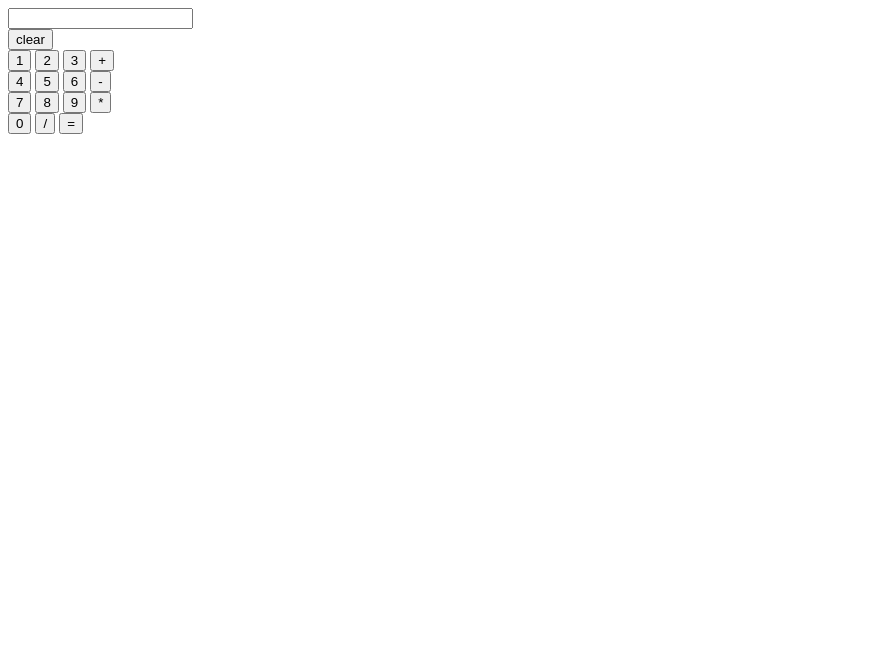
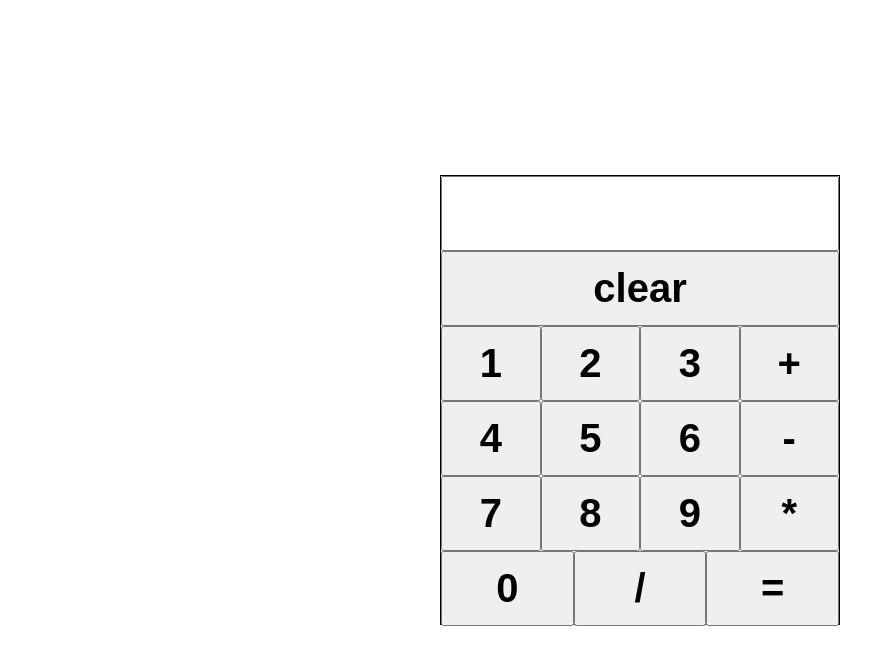
Before and after one commit to SNAN-RAZER/Calculator, a plain HTML site: page index.html in a window 1280 px wide. Shown: the whole page, without its empty margins (0-895 px from the left). Drawn offline with Linux system fonts and the light colour scheme.

Commit message:
Update main.css

```diff
--- a/main.css
+++ b/main.css
@@ -1,32 +1,35 @@
-.outercontainer{
-    width:340px;
-    height:435px;
-    background-color: snow;
-    margin:100px auto;
+*{
+	margin: 0;
+	padding: 0;
+	box-sizing: border-box;
+	font-family: sans-serif;
 }
-.display{
-    width:100%;
-    background-color: black;
-    height:100px;
-    color: white;
-    box-sizing: border-box;
-    font-size: 3rem;
-    text-align: right;
+body{
+	background: #fff;
 }
-.calc{
-    width:100%;
-    height:500px;
-
+.main{
+	position: relative;
+	height: 100vh;
+	width: 100%;
+	display: flex;
+	align-items: center;
+	justify-content: center;
 }
-button{
-    outline: none;
-    border: none;
-    background-color: snow;
+.main .calculatorForm{
+	position: relative;
+	height: 450px;
+	width: 400px;
+	border:1px solid #000;
 }
- .function{
-    background-color:  #FF8000;
-    color: white;
+.main .calculatorForm div{
+	height: calc(450px/6);
+	width: 100%;
+	display: flex;
+	flex:1;
 }
-.function:active,button:active,.number:active {
-    background-color: #90ee90;
+.main .calculatorForm div input{
+	height: 100%;
+	width: 100%;
+	font-size: 2.5em;
+	font-weight: 600;
 }
```
